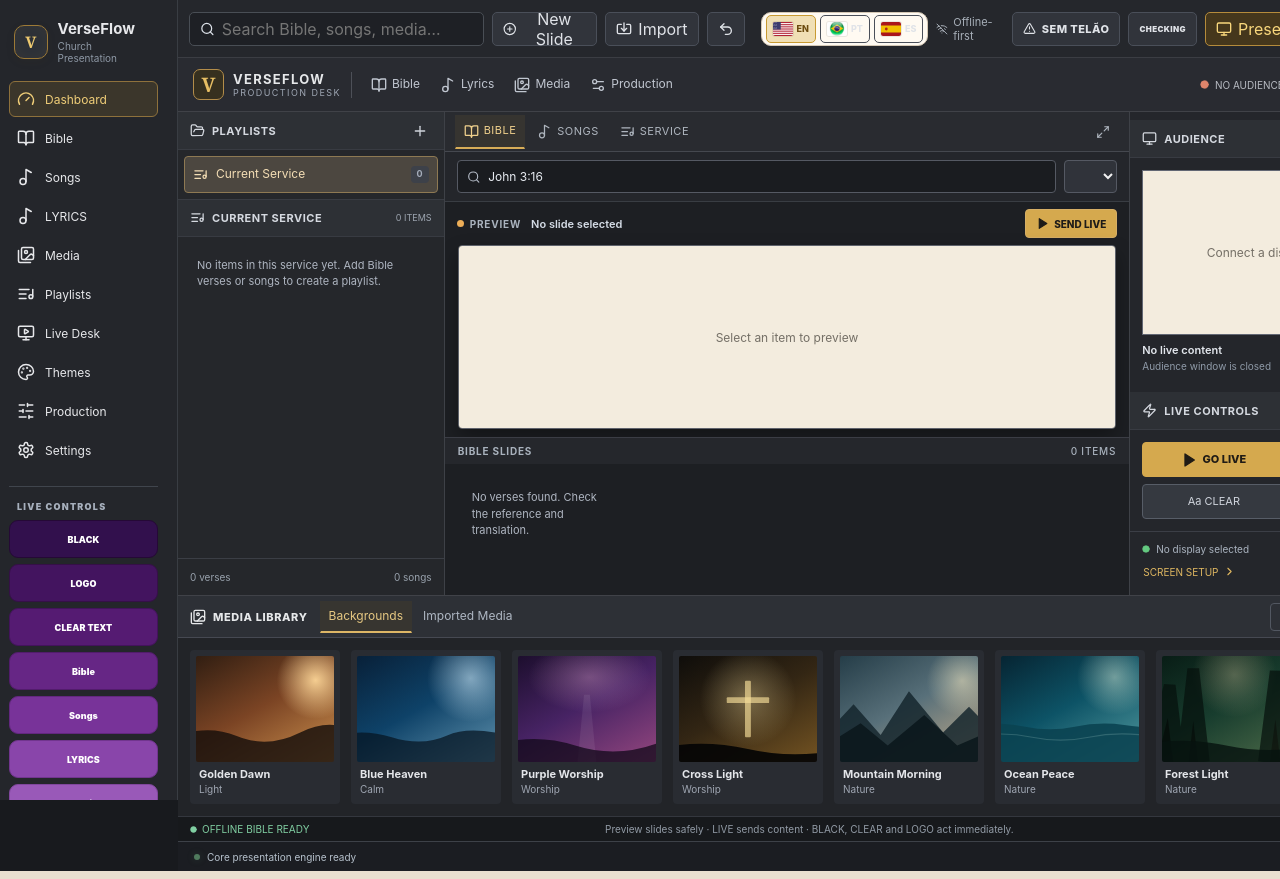
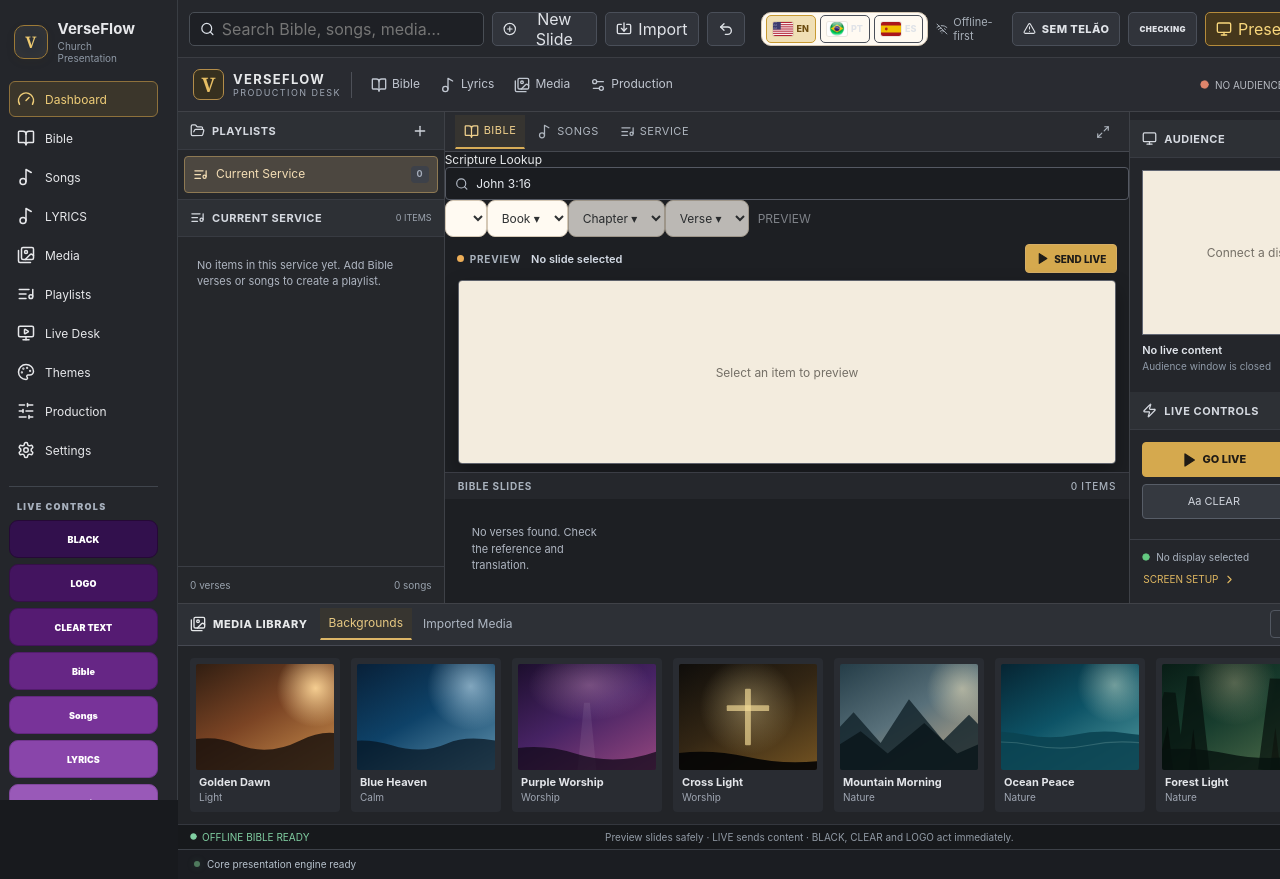
Before and after one commit to ValdemirJunior2020/VERSE-FLOW, a React (Vite) app: page / in a window 1280 px wide. Built offline with nearby package versions, Linux system fonts and the light colour scheme.

Commit message:
Add ProPresenter-style cascading Bible lookup controls

```diff
--- a/src/components/PresenterDashboard.tsx
+++ b/src/components/PresenterDashboard.tsx
@@ -79,6 +79,10 @@ export default function PresenterDashboard(props: Props) {
   const [libraryTab, setLibraryTab] = useState<'bible' | 'songs' | 'service'>('bible')
   const [mediaTab, setMediaTab] = useState<'backgrounds' | 'media'>('backgrounds')
   const [reference, setReference] = useState('John 3:16')
+  const [bibleBooks, setBibleBooks] = useState<string[]>([])
+  const [bibleBook, setBibleBook] = useState('')
+  const [bibleChapters, setBibleChapters] = useState<number[]>([])
+  const [bibleChapter, setBibleChapter] = useState(1)
   const [songQuery, setSongQuery] = useState('')
   const [translation, setTranslation] = useState(() => {
     const saved = String(data.settings.defaultTranslation || '')
@@ -98,6 +102,28 @@ export default function PresenterDashboard(props: Props) {
       setTranslation(data.translations[0].code)
     }
   }, [data.translations, translation])
+
+  useEffect(() => {
+    let cancelled = false
+    if (!translation) return
+    void window.verseflow?.getBibleBooks(translation).then(books => {
+      if (cancelled) return
+      setBibleBooks(books || [])
+      setBibleBook(current => (books || []).includes(current) ? current : '')
+    }).catch(() => { if (!cancelled) setBibleBooks([]) })
+    return () => { cancelled = true }
+  }, [translation])
+
+  useEffect(() => {
+    let cancelled = false
+    if (!bibleBook || !translation) { setBibleChapters([]); return }
+    void window.verseflow?.getBibleChapters(translation, bibleBook).then(chapters => {
+      if (cancelled) return
+      setBibleChapters(chapters || [])
+      setBibleChapter(current => (chapters || []).includes(current) ? current : (chapters?.[0] || 1))
+    }).catch(() => { if (!cancelled) setBibleChapters([]) })
+    return () => { cancelled = true }
+  }, [translation, bibleBook])
 
   useEffect(() => {
     if (libraryTab !== 'bible') return
@@ -190,9 +216,24 @@ export default function PresenterDashboard(props: Props) {
           <span className="pd-editor-spacer"/>
           <button title="Open detailed editor" onClick={() => props.onGo(libraryTab === 'bible' ? 'bible' : libraryTab === 'songs' ? 'songs' : 'playlists')}><Maximize2 size={14}/></button>
         </div>
-        {libraryTab === 'bible' && <div className="pd-filterbar">
-          <label className="pd-ref-field"><Search size={14}/><input aria-label="Bible reference or keyword" value={reference} onChange={e => setReference(e.target.value)} placeholder="Search reference, e.g. Mark 1:25-26"/></label>
-          <select aria-label="Bible translation" value={translation} onChange={e => setTranslation(e.target.value)}>{data.translations.map(t => <option key={t.code} value={t.code}>{t.code}</option>)}</select>
+        {libraryTab === 'bible' && <div className="pd-bible-toolbar">
+          <div className="pd-scripture-lookup">
+            <span>Scripture Lookup</span>
+            <label className="pd-ref-field"><Search size={14}/><input aria-label="Bible reference or keyword" value={reference} onChange={e => setReference(e.target.value)} placeholder="Search scripture or reference"/></label>
+          </div>
+          <div className="pd-bible-controls">
+            <select aria-label="Bible translation" title="Bible translation" value={translation} onChange={e => setTranslation(e.target.value)}>{data.translations.map(t => <option key={t.code} value={t.code}>{t.name || t.code}</option>)}</select>
+            <select aria-label="Bible book" value={bibleBook} onChange={e => { setBibleBook(e.target.value); if (e.target.value) setReference(e.target.value + ' 1:1') }}>
+              <option value="">Book ▾</option>{bibleBooks.map(book => <option key={book} value={book}>{book}</option>)}
+            </select>
+            <select aria-label="Bible chapter" value={bibleChapter} disabled={!bibleBook || bibleChapters.length === 0} onChange={e => { const next = Number(e.target.value); setBibleChapter(next); setReference(bibleBook + ' ' + next + ':1') }}>
+              {bibleChapters.length === 0 ? <option value="1">Chapter ▾</option> : bibleChapters.map(chapter => <option key={chapter} value={chapter}>Chapter {chapter}</option>)}
+            </select>
+            <select aria-label="Bible verse" value="" disabled={!results.length} onChange={e => { const found = results.find(v => String(v.verse) === e.target.value); if (found) previewVerse(found) }}>
+              <option value="">Verse ▾</option>{results.map(v => <option key={v.id} value={v.verse}>{v.verse}</option>)}
+            </select>
+            <button className="pd-scripture-go" onClick={() => { if (results[0]) previewVerse(results[0]) }} disabled={!results.length}>PREVIEW</button>
+          </div>
         </div>}
         {libraryTab === 'songs' && <div className="pd-filterbar"><label className="pd-ref-field"><Search size={14}/><input aria-label="Search songs" value={songQuery} onChange={e => setSongQuery(e.target.value)} placeholder="Search your songs"/></label><button onClick={() => props.onGo('songs')}>MANAGE SONGS</button></div>}
         {libraryTab === 'service' && <div className="pd-filterbar pd-service-filter"><strong>Service slides</strong><button onClick={() => props.onGo('playlists')}>EDIT PLAYLIST <ChevronRight size={13}/></button></div>}
```
